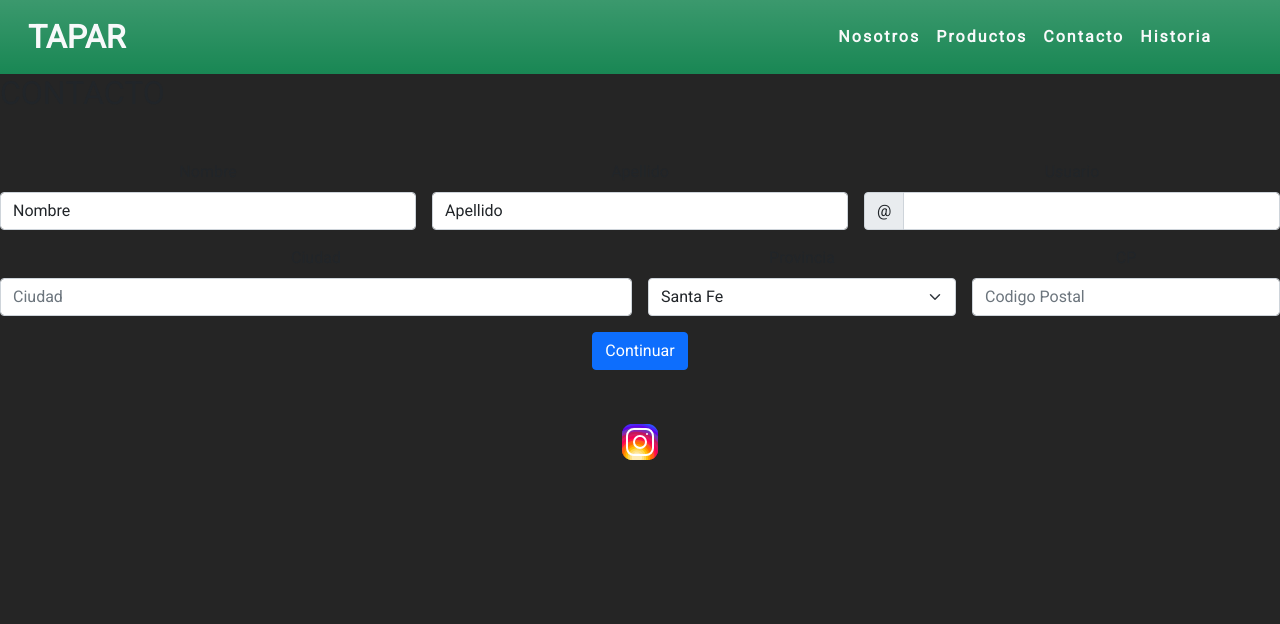
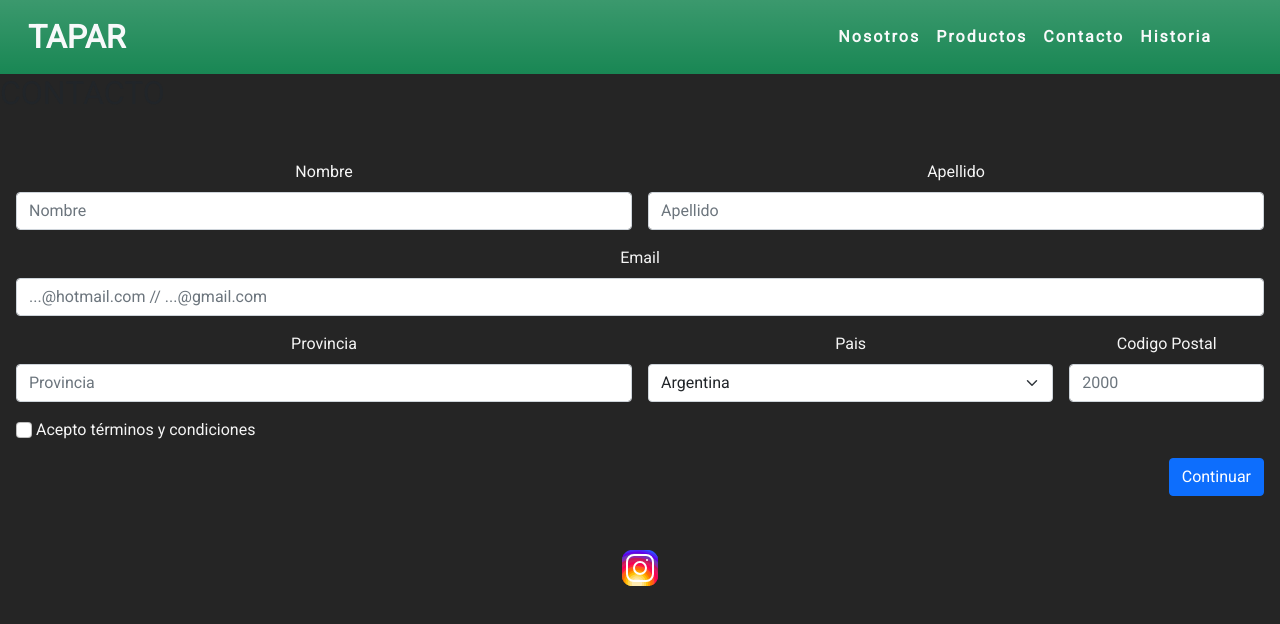
Before and after one commit to Pablo-Granados/Tapar, a plain HTML site: page Secciones/contacto.html in a window 1280 px wide. Drawn offline with nearby package versions, Linux system fonts and the light colour scheme.

Commit message:
Preparacion para 2da entrega final, agregando mas animaciones

```diff
--- a/Estilos/estilos.css
+++ b/Estilos/estilos.css
@@ -21,6 +21,16 @@ body{
     font-weight: 700;
     letter-spacing: 2px;
 }
+
+.anim{
+    transition: padding 0.5s;
+}
+
+.anim:hover{
+    padding: 0.5rem 1rem 0.5rem 1rem;
+    background-color: #252525;
+}
+
 
 /* --------------MAIN INICIO--------------- */
 
@@ -132,6 +142,15 @@ main{
     margin: 1rem;
 }
 
+.terycon{
+    text-align: start;
+}
+
+.boton{
+    text-align: end;
+}
+
+
 /* -----NOSOTROS------- */
 
 .nosotros{
@@ -139,7 +158,7 @@ main{
     text-align: center;
     letter-spacing: 0.5rem;
     text-transform: uppercase;
-    height: 20vh;
+    height: 10vh;
     display: flex;
     align-items: center;
     justify-content: center;
--- a/Secciones/contacto.html
+++ b/Secciones/contacto.html
@@ -24,16 +24,16 @@
               <div class="collapse navbar-collapse" id="navbarNav">
                 <ul class="navbar-nav ms-auto me-5">
                   <li class="nav-item">
-                    <a class="nav-link text-light" aria-current="page" href="./nosotros.html">Nosotros</a>
+                    <a class="nav-link text-light anim" aria-current="page" href="./nosotros.html">Nosotros</a>
                   </li>
                   <li class="nav-item">
-                    <a class="nav-link text-light" href="./productos.html">Productos</a>
+                    <a class="nav-link text-light anim" href="./productos.html">Productos</a>
                   </li>
                   <li class="nav-item">
-                    <a class="nav-link text-light" href="#">Contacto</a>
+                    <a class="nav-link text-light anim" href="#">Contacto</a>
                   </li>
                   <li class="nav-item">
-                    <a class="nav-link text-light" href="./historia.html">Historia</a>
+                    <a class="nav-link text-light anim" href="./historia.html">Historia</a>
                   </li>
                 </ul>
               </div>
@@ -43,64 +43,54 @@
         <h2 class="contactoFormulario">CONTACTO</h2>
 
     <section>
-        <div>
-            <form class="row g-3 needs-validation" novalidate>
-                <div class="col-md-4 position-relative">
-                  <label for="validationTooltip01" class="form-label">Nombre</label>
-                  <input type="text" class="form-control" id="validationTooltip01" value="Nombre" required>
-                    <div class="valid-tooltip">
-                        Buena suerte!
-                  </div>
-                </div>
-                <div class="col-md-4 position-relative">
-                  <label for="validationTooltip02" class="form-label">Apellido</label>
-                  <input type="text" class="form-control" id="validationTooltip02" value="Apellido" required>
-                  <div class="valid-tooltip">
-                    Buena suerte!
-                  </div>
-                </div>
-                <div class="col-md-4 position-relative">
-                  <label for="validationTooltipUsername" class="form-label">Usuario</label>
-                  <div class="input-group has-validation">
-                    <span class="input-group-text" id="validationTooltipUsernamePrepend">@</span>
-                    <input type="text" class="form-control" id="validationTooltipUsername" aria-describedby="validationTooltipUsernamePrepend" required>
-                    <div class="invalid-tooltip">
-                      Please choose a unique and valid username.
-                    </div>
-                  </div>
-                </div>
-                <div class="col-md-6 position-relative">
-                  <label for="validationTooltip03" class="form-label">Ciudad</label>
-                  <input type="text" class="form-control" id="validationTooltip03" required
-                  placeholder="Ciudad">
-                  <div class="invalid-tooltip">
-                    Please provide a valid city.
-                  </div>
-                </div>
-                <div class="col-md-3 position-relative">
-                  <label for="validationTooltip04" class="form-label">Provincia</label>
-                  <select class="form-select" id="validationTooltip04" required
-                  placeholder="Provincia">
-                    <option selected value="...">...</option>
-                    <option selected value="Buenos Aires"> Buenos Aires</option>
-                    <option selected value="Santa Fe">Santa Fe</option>
-                  </select>
-                  <div class="invalid-tooltip">
-                    Please select a valid state.
-                  </div>
-                </div>
-                <div class="col-md-3 position-relative">
-                  <label for="validationTooltip05" class="form-label">CP</label>
-                  <input type="number" class="form-control" id="validationTooltip05" required
-                  placeholder="Codigo Postal">
-                  <div class="invalid-tooltip">
-                    Please provide a valid zip.
-                  </div>
-                </div>
-                <div class="col-12">
-                  <button class="btn btn-primary" type="submit">Continuar</button>
-                </div>
-              </form>
+        <div class="formulario">
+          <form class="row g-3">
+            <div class="col-md-6">
+              <label for="Nombre" class="form-label">Nombre</label>
+              <input type="text" class="form-control" id="Nombre"
+                placeholder="Nombre">
+            </div>
+            <div class="col-md-6">
+              <label for="Apellido" class="form-label">Apellido</label>
+              <input type="text" class="form-control" id="Apellido"
+                placeholder="Apellido">
+            </div>
+            <div class="col-12">
+              <label for="Email" class="form-label">Email</label>
+              <input type="email" class="form-control" id="Email" placeholder="...@hotmail.com // ...@gmail.com">
+            </div>
+            <div class="col-md-6">
+              <label for="Provincia" class="form-label">Provincia</label>
+              <input type="text" class="form-control" id="Provincia"
+                placeholder="Provincia">
+            </div>
+            <div class="col-md-4">
+              <label for="Pais" class="form-label">Pais</label>
+              <select id="Pais" class="form-select">
+                <option selected>Argentina</option>
+                <option>Brasil</option>
+                <option>Chile</option>
+                <option>Paraguay</option>
+                <option>Uruguay</option>
+              </select>
+            </div>
+            <div class="col-md-2">
+              <label for="CP" class="form-label">Codigo Postal</label>
+              <input type="number" class="form-control" id="CP"
+                placeholder="2000">
+            </div>
+            <div class="col-12">
+              <div class="terycon">
+                <input class="form-check-input" type="checkbox" id="gridCheck">
+                <label class="form-check-label" for="gridCheck">
+                  Acepto términos y condiciones
+                </label>
+              </div>
+            </div>
+            <div class="col-12 boton">
+              <button type="submit" class="btn btn-primary">Continuar</button>
+            </div>
+          </form>
         </div>
 
     </section>
```
Also changed, not shown: Secciones/historia.html (+4 -4 lines), Secciones/nosotros.html (+4 -4 lines), Secciones/productos.html (+4 -4 lines), index.html (+6 -5 lines).
